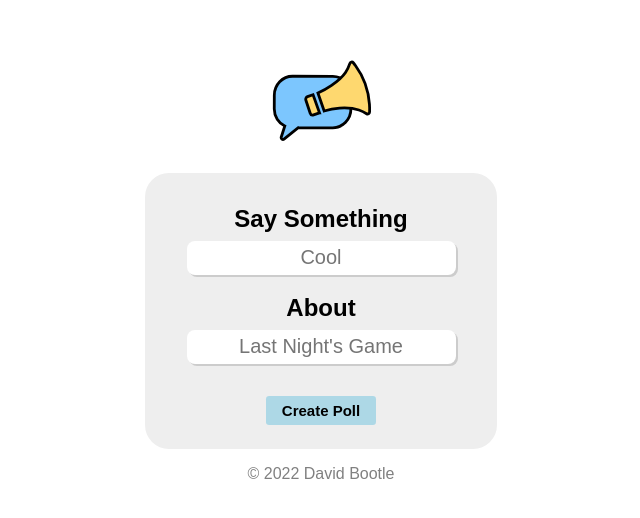
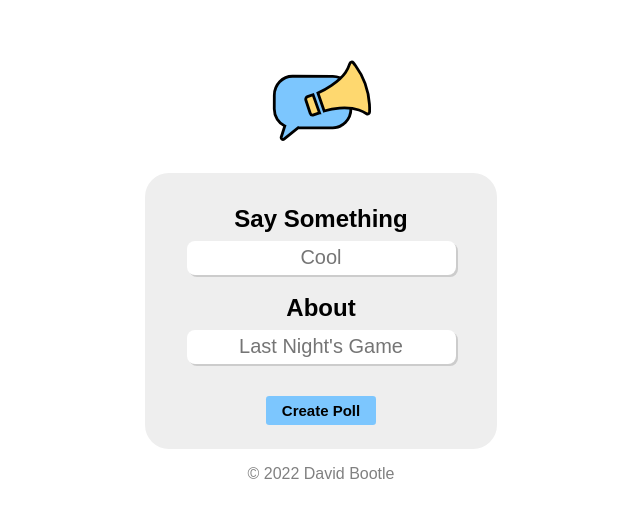
Before and after one commit to DavidBootle/say-something, a Vue app: page / in a window 1280 px wide. Shown: the part 128-646 px from the top of the page, without its empty margins (319-959 px from the left). Built offline with nearby package versions, Linux system fonts and the light colour scheme.

Commit message:
Changed all instances of lightblue color to new logo blue

```diff
--- a/src/components/InputBox.vue
+++ b/src/components/InputBox.vue
@@ -134,7 +134,7 @@ export default {
 
 .input-box button {
     margin: 2rem 0 -0.5rem 0;
-    background-color: lightblue;
+    background-color: #7CC6FE;
     padding: 0.4rem 1rem;
     box-shadow: 0 0 0 0.2rem transparent;
     border: none;
--- a/src/components/LoadingIcon.vue
+++ b/src/components/LoadingIcon.vue
@@ -32,7 +32,7 @@
 	width: 5rem;
 	height: 5rem;
 	margin: 110px auto 0;
-	border:solid 10px lightblue;
+	border:solid 10px #7CC6FE;
 	border-radius: 50%;
 	border-right-color: transparent;
 	border-bottom-color: transparent;
--- a/src/components/SaySomethingBox.vue
+++ b/src/components/SaySomethingBox.vue
@@ -133,7 +133,7 @@ span#openQRModal:hover svg, span#openQRModal.active svg {
 
 button#say-it-button {
     margin: 1.5rem 0 -0.5rem 0;
-    background-color: lightblue;
+    background-color: #7CC6FE;
     padding: 0.4rem 1rem;
     box-shadow: 0 0 0 0.2rem transparent;
     border: none;
```
